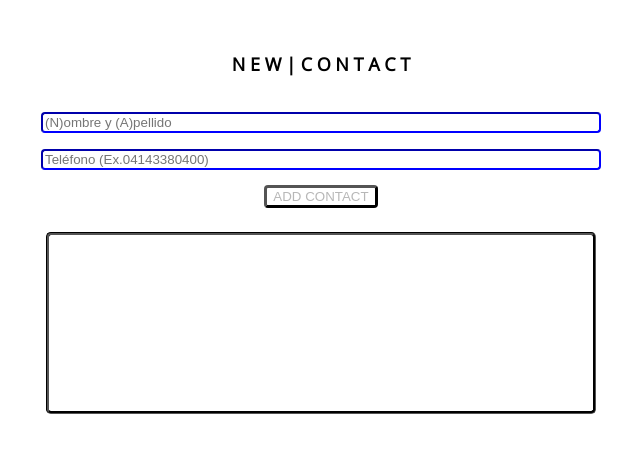
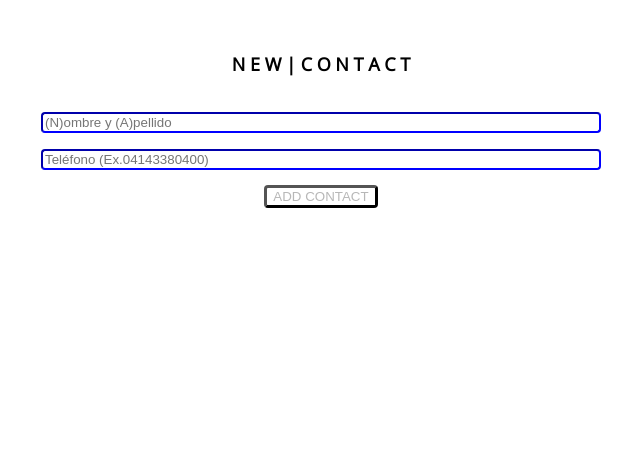
Before and after one commit to mandimystic/contact-list-projecct, a plain HTML site: page index.html in a window 1280 px wide. Shown: the whole page, without its empty margins (319-959 px from the left). Drawn offline with nearby package versions, Linux system fonts and the light colour scheme.

Commit message:
Primer upload

```diff
--- a/index.css
+++ b/index.css
@@ -121,9 +121,8 @@ li {
         width: 25rem;
         height: 7rem;
         background-color:transparent;
-        border-radius: 0.3rem;
-        border-color: black;
-        border-style: groove;
+
+
     }
 
     #input-container{
@@ -167,8 +166,6 @@ li {
         #list {
             background-color:transparent;
             border-radius: 0.3rem;
-            border-color: black;
-            border-style: groove;
             margin: 0%;
             width: 30rem;
             height: 7rem;
```
